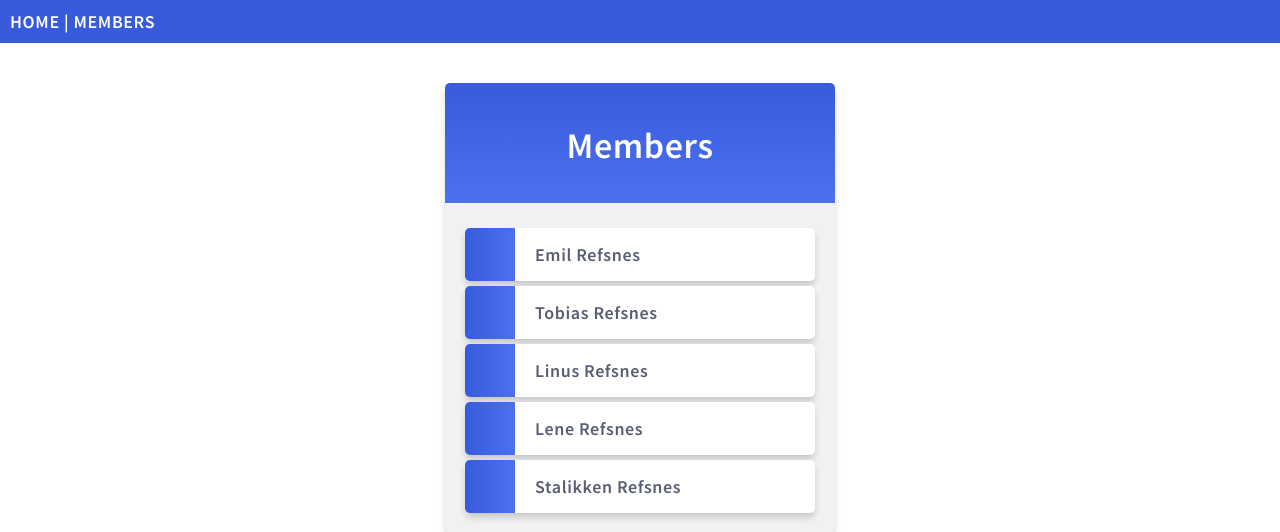
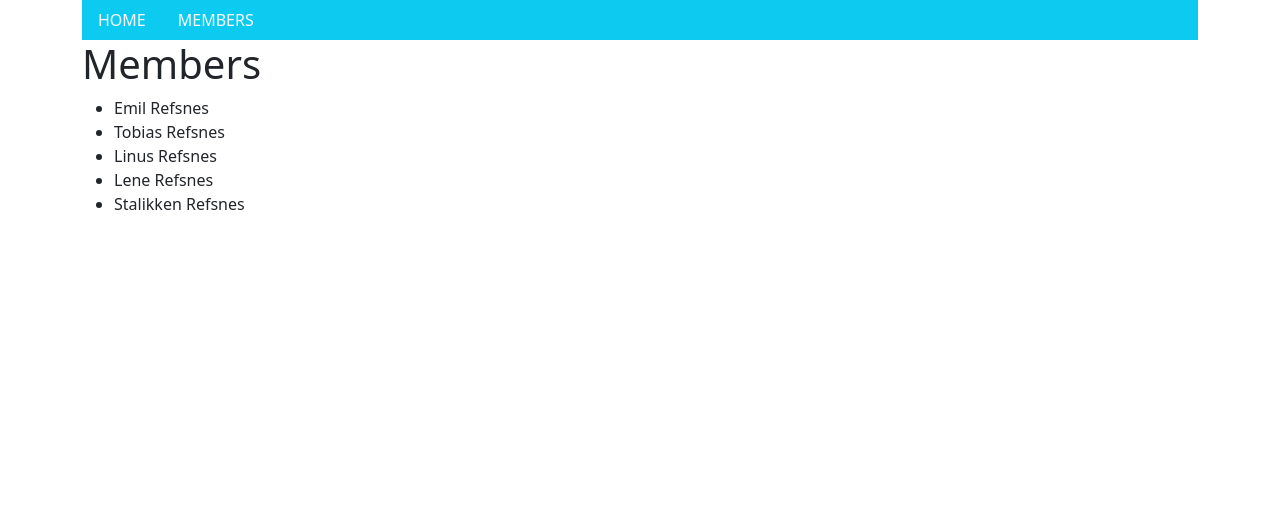
Before and after one commit to HristianBalevski/Django-Basics, a Django app: page /members/ in a window 1280 px wide. Shown: the top 532 px of the page. Run offline with Django 5.2, Linux system fonts and the light colour scheme; data comes from the database, SQL or seed files in the repository; both versions use the stored data as it was after the commit; some libraries are stand-ins or nearby versions.

Commit message:
Added new functionality

```diff
--- a/exercises/my_tennis_club/my_tennis_club/members/admin.py
+++ b/exercises/my_tennis_club/my_tennis_club/members/admin.py
@@ -7,3 +7,4 @@ from my_tennis_club.members.models import Member
 @admin.register(Member)
 class MemberAdmin(admin.ModelAdmin):
     list_display = ("first_name", "last_name", "joined_date")
+    prepopulated_fields = {"slug": ("first_name", "last_name")}
--- a/exercises/my_tennis_club/my_tennis_club/members/models.py
+++ b/exercises/my_tennis_club/my_tennis_club/members/models.py
@@ -6,3 +6,14 @@ class Member(models.Model):
     last_name = models.CharField(max_length=250)
     phone = models.IntegerField(null=True)
     joined_date = models.DateField(null=True)
+    slug = models.SlugField(default="", null=False, blank=True)  # Позволяваме празен slug
+
+    def save(self, *args, **kwargs):
+        # Ако slug е празно, генерираме го автоматично
+        if not self.slug:
+            from django.utils.text import slugify
+            self.slug = slugify(f"{self.first_name} {self.last_name}")
+        super().save(*args, **kwargs)
+
+    def __str__(self):
+        return f"{self.first_name} {self.last_name}"
--- a/exercises/my_tennis_club/my_tennis_club/members/templates/all_members.html
+++ b/exercises/my_tennis_club/my_tennis_club/members/templates/all_members.html
@@ -10,7 +10,7 @@
     <h1>Members</h1>
     <ul>
       {% for x in my_members %}
-        <li onclick="window.location = 'details/{{ x.id }}'">{{ x.first_name }} {{ x.last_name }}</li>
+        <li onclick="window.location = 'details/{{ x.slug }}'">{{ x.first_name }} {{ x.last_name }}</li>
       {% endfor %}
     </ul>
   </div>
--- a/exercises/my_tennis_club/my_tennis_club/members/templates/master.html
+++ b/exercises/my_tennis_club/my_tennis_club/members/templates/master.html
@@ -1,19 +1,25 @@
-{% load static %}
 <!DOCTYPE html>
 <html lang="en">
 <head>
-  <link rel="stylesheet" href="{% static 'my_styles.css' %}">
   <title>{% block title %}{% endblock %}</title>
+  {% load bootstrap5 %}
+  {% bootstrap_css %}
+  {% bootstrap_javascript %}
 </head>
 <body>
 
-<div class="topnav">
-  <a href="/">HOME</a> |
-  <a href="/members">MEMBERS</a>
+<div class="container">
+  <ul class="nav bg-info">
+    <li class="nav-item">
+      <a class="nav-link link-light" href="/">HOME</a>
+    </li>
+    <li class="nav-item">
+      <a class="nav-link link-light" href="/members">MEMBERS</a>
+    </li>
+  </ul>
+
+  {% block content %}
+  {% endblock %}
 </div>
-
-{% block content %}
-{% endblock %}
-
 </body>
 </html>
--- a/exercises/my_tennis_club/my_tennis_club/members/urls.py
+++ b/exercises/my_tennis_club/my_tennis_club/members/urls.py
@@ -4,7 +4,7 @@ from . import views
 urlpatterns = [
     path('', views.main, name='main'),
     path('members/', views.members, name='members'),
-    path('members/details/<int:id>/', views.details, name='details'),
+    path('members/details/<slug:slug>/', views.details, name='details'),
     path('testing/', views.testing, name='testing'),
     path('fruits/', views.fruits, name='fruits'),
 ]
--- a/exercises/my_tennis_club/my_tennis_club/members/views.py
+++ b/exercises/my_tennis_club/my_tennis_club/members/views.py
@@ -14,8 +14,8 @@ def members(request):
     return render(request, 'all_members.html', context)
 
 
-def details(request, id):
-    member = Member.objects.get(id=id)
+def details(request, slug):
+    member = Member.objects.get(slug=slug)
     context = {'member': member}
 
     return render(request, 'details.html', context)
--- a/exercises/my_tennis_club/my_tennis_club/settings.py
+++ b/exercises/my_tennis_club/my_tennis_club/settings.py
@@ -38,7 +38,8 @@ INSTALLED_APPS = [
     'django.contrib.messages',
     'django.contrib.staticfiles',
 
-    "my_tennis_club.members.apps.MembersConfig"
+    "my_tennis_club.members.apps.MembersConfig",
+    'bootstrap5'
 ]
 
 MIDDLEWARE = [
```
Also changed, not shown: exercises/my_tennis_club/db.sqlite3, exercises/my_tennis_club/my_tennis_club/members/migrations/0003_member_slug.py (added).
